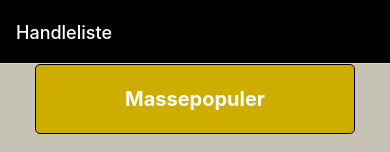
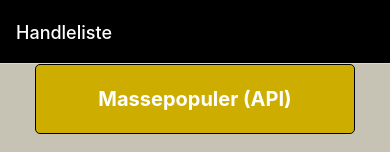
Before and after one commit to evenvagen/expo-shopping-list, a React Native app: screen /Home in a window 390 px wide. Shown: the top 152 px of the page. Built offline with nearby package versions, Linux system fonts and the light colour scheme.

Commit message:
add mass-update function with API call

```diff
--- a/package.json
+++ b/package.json
@@ -11,6 +11,7 @@
   "dependencies": {
     "@react-navigation/native": "^6.1.3",
     "@react-navigation/native-stack": "^6.9.9",
+    "axios": "^1.3.2",
     "expo": "~47.0.12",
     "expo-status-bar": "~1.4.2",
     "react": "18.1.0",
--- a/src/pages/HomeScreen.js
+++ b/src/pages/HomeScreen.js
@@ -1,3 +1,4 @@
+import axios from "axios";
 import React, { useState } from "react";
 import { Text, View, StyleSheet, SafeAreaView, TouchableOpacity, Modal, TextInput, TouchableWithoutFeedback, Keyboard, Alert } from "react-native";
 import { useDispatch } from 'react-redux';
@@ -16,14 +17,24 @@ export function HomeScreen({ navigation }) {
     setModalVisible(false);
   }
 
+  const massPopulate = () => {
+    axios.get('https://fruityvice.com/api/fruit/all').then((res) => {
+      res.data.forEach(fruit => {
+        dispatch(add(fruit.name));
+      });
+    }).then(() => {
+      alert('Produkter lagt til vha API');
+    });
+  }
+
   return (
     <SafeAreaView style={{backgroundColor: '#C6C3B5'}}>
       <View>
         <View style={styles.container}>
 
           <View>
-            <TouchableOpacity style={{backgroundColor: '#CDAD00', width: 320, marginBottom: 10, height: 70, justifyContent: 'center', alignItems: 'center', borderWidth: 1, borderRadius: 5}}>
-              <Text style={{fontSize: 20, fontWeight: 'bold', color: '#fff'}}>Massepopuler</Text>
+            <TouchableOpacity onPress={() => massPopulate()} style={{backgroundColor: '#CDAD00', width: 320, marginBottom: 10, height: 70, justifyContent: 'center', alignItems: 'center', borderWidth: 1, borderRadius: 5}}>
+              <Text style={{fontSize: 20, fontWeight: 'bold', color: '#fff'}}>Massepopuler (API)</Text>
             </TouchableOpacity>
           </View>
 
```
Also changed, not shown: 1 other file (tests, documents, lock files or other folders).
